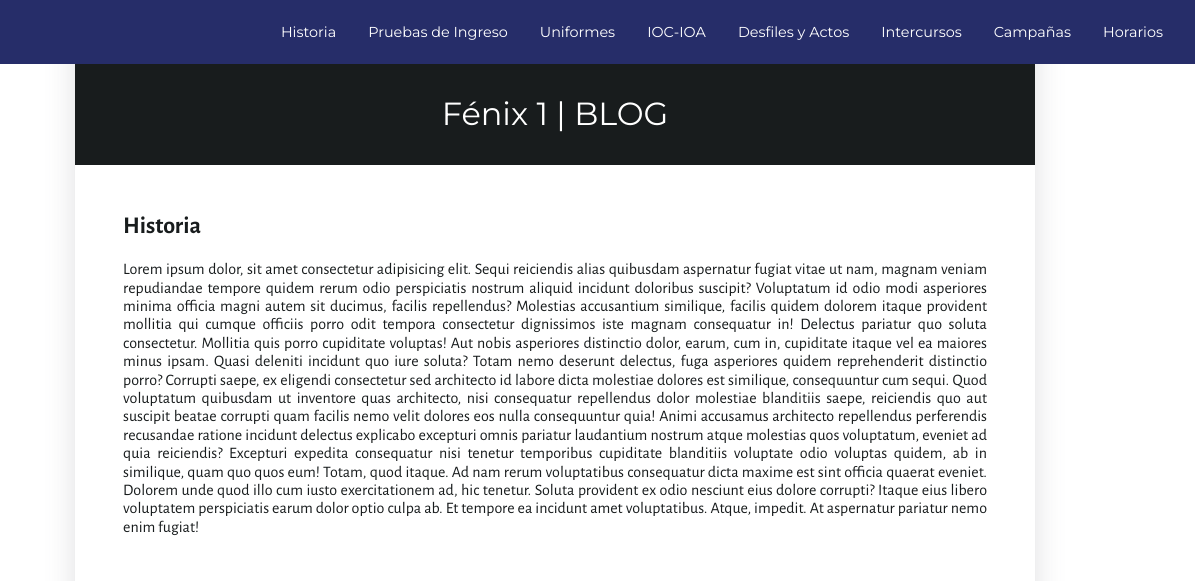
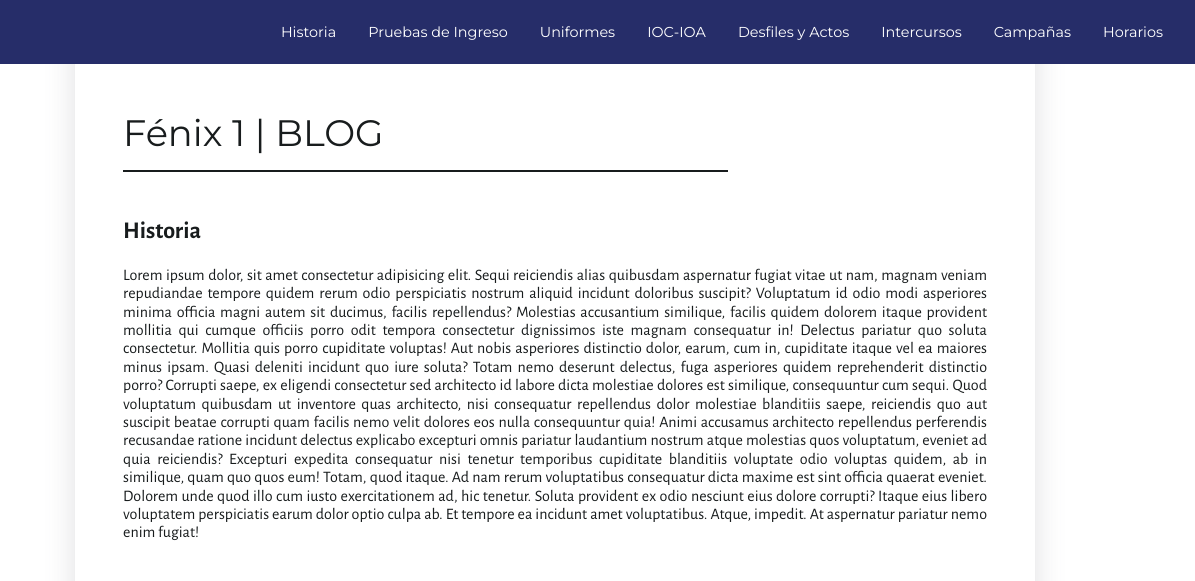
Before and after one commit to Can3do/fenix1blog.github.io, a plain HTML site: page index.html in a window 1280 px wide. Shown: the top 581 px of the page, 85-1280 px from the left. Drawn offline with nearby package versions, Linux system fonts and the light colour scheme.

Commit message:
cambios en el titulo

```diff
--- a/style.css
+++ b/style.css
@@ -79,27 +79,35 @@ html {
     background-color: white;
     box-shadow: rgba(100, 100, 111, 0.2) 0px 7px 29px 0px;
     color: var(--color6);
+    padding: 7rem 3rem 0;
+    box-sizing: border-box;
 }
 
 .main__title {
-    margin: 4rem 0 3rem;
-    padding: 2rem 0;
-    color: var(--color5);
-    display: flex;
-    justify-content: center;
-    font-size: 2rem;
+    margin: 0 0 3rem;
+    font-size: 2.3rem;
+    text-align: left;
+    font-family: "Montserrat";
+    font-weight: 500;
+    color: var(--color6);
+    padding: 0 0 1rem;
+    position: relative;
+}
+
+.main__title:before {
+    content: "";
+    position: absolute;
+    width: 70%;
+    height: 2px;
     background-color: var(--color6);
-    text-align: center;
-    font-family: "Montserrat";
-    font-weight: 400;
-    position: relative;
+    bottom: -2px;
+    left: 0;
 }
 
 .main__section {
     width: 100%;
     font-family: "Alegreya Sans";
     box-sizing: border-box;
-    padding: 0 3rem;
     margin: 0 0 3rem 0;
     text-align: justify;
 }
@@ -107,7 +115,7 @@ html {
 /*------------FOOTER------------*/
 .footer {
     width: 100vw;
-    height: min(30vh, 10rem);
+    height: 8rem;
     background-color: var(--color6);
     display: flex;
     align-items: center;
@@ -124,13 +132,13 @@ html {
 }
 
 @media (max-width: 1200px) {
-    .main__section, .footer {
+    .main__section, .main__header, .footer{
         padding: 0 1rem;
     }
 
     .header__list {
         position: fixed;
-        inset: 0 0 0 30%;
+        inset: 0 0 0 35%;
         flex-direction: column;
         padding: min(20vh, 10rem) 2rem;
         background: var(--color6);
@@ -139,4 +147,8 @@ html {
     .header__item {
         line-height: 3rem;
     }
+
+    .main__title:before {
+        width: 100%;
+    }
 }
```
Also changed, not shown: index.html (+1 -1 lines).
